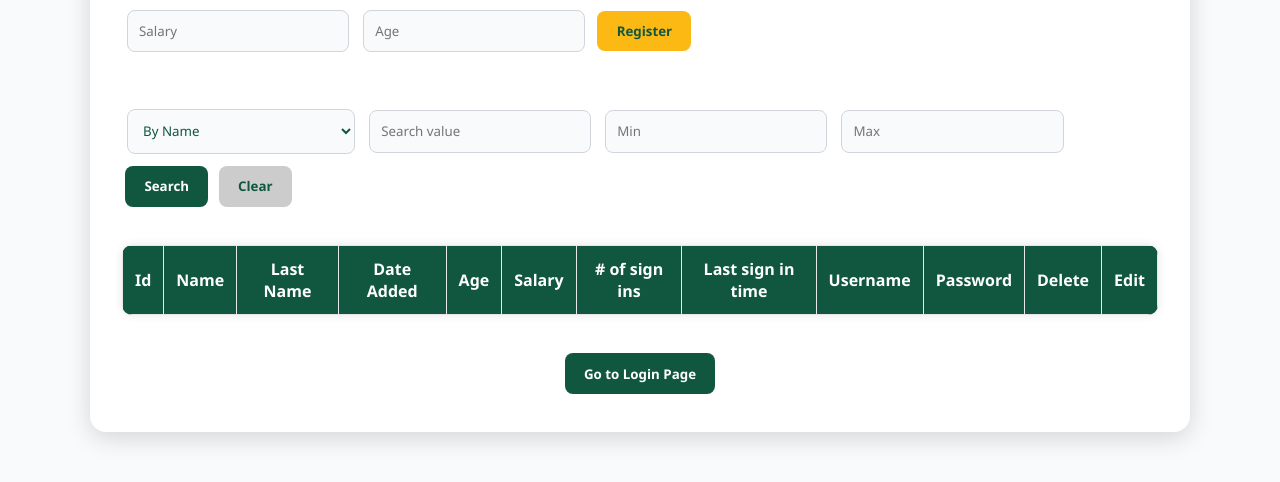
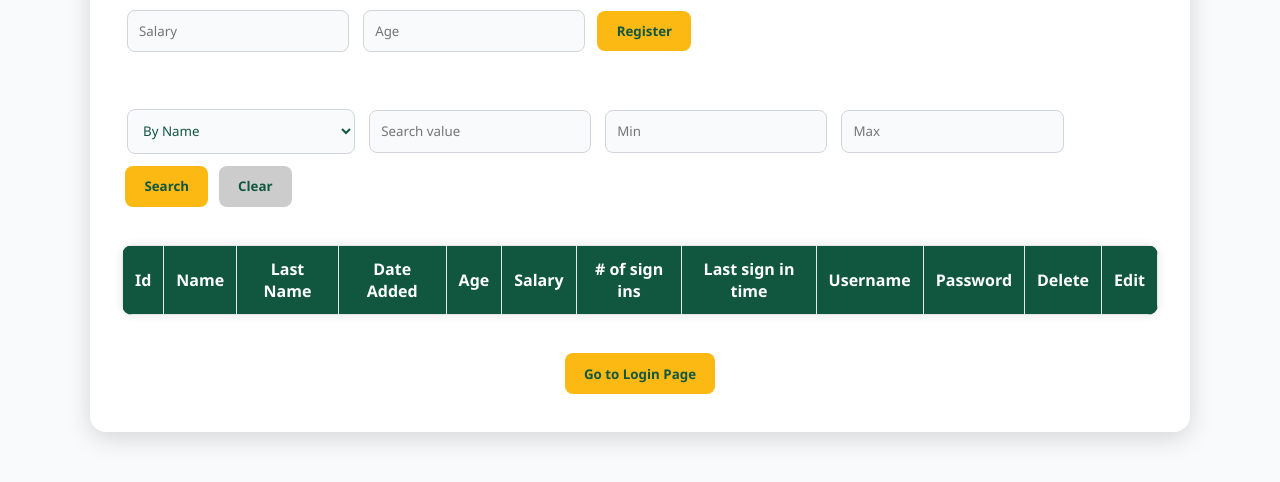
Before and after one commit to athevue/CSC4110Project1, a plain HTML site: page Frontend/index.html in a window 1280 px wide. Shown: the part 196-678 px from the top of the page. Drawn offline with Linux system fonts and the light colour scheme; no server answers.

Commit message:
minor ui changes

```diff
--- a/Frontend/index.html
+++ b/Frontend/index.html
@@ -49,8 +49,8 @@
     }
 
     button {
-      background-color: #115740;
-      color: white;
+      background-color: #FDB913;
+      color: #115740;
       border: none;
       padding: 0.7rem 1.2rem;
       border-radius: 8px;
```
